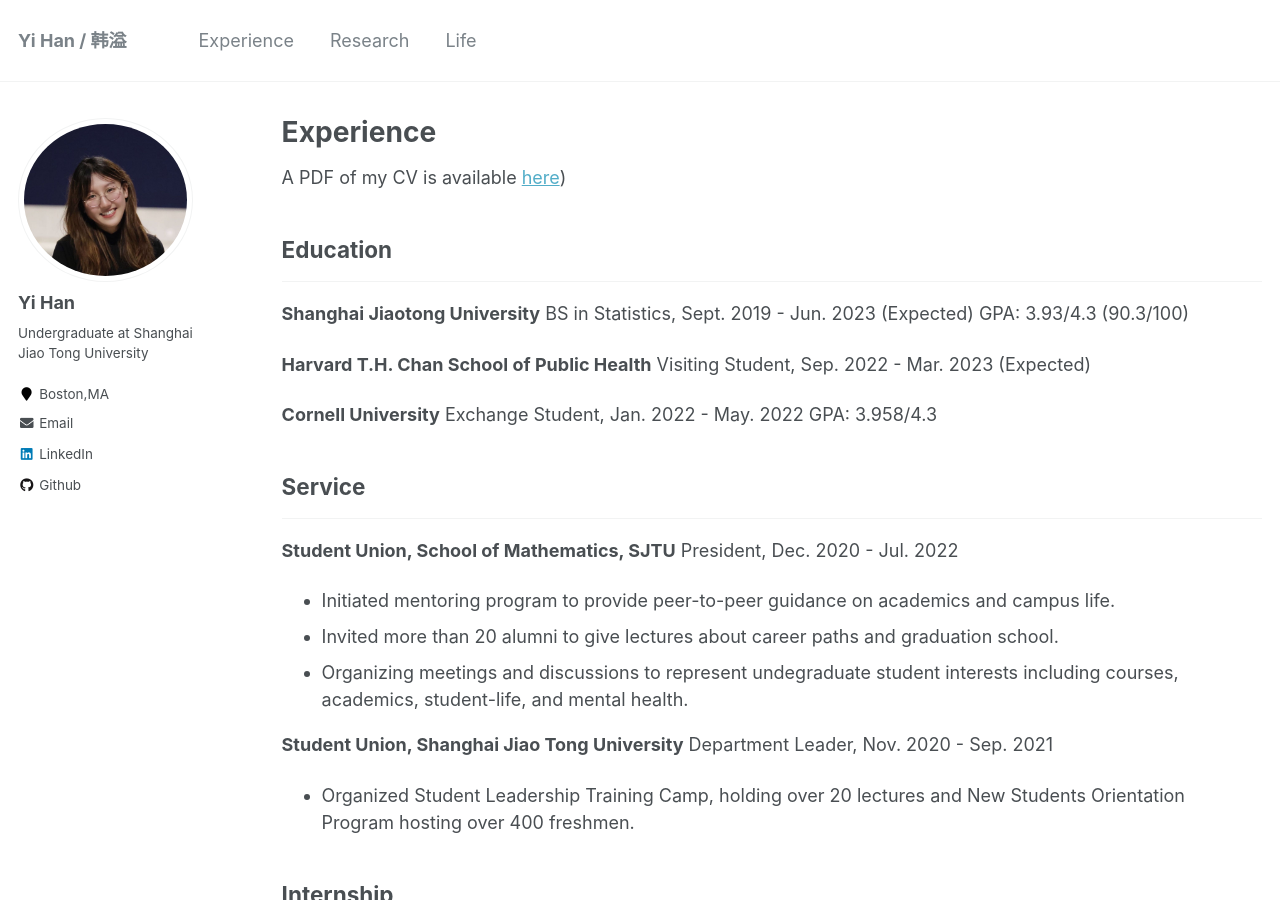
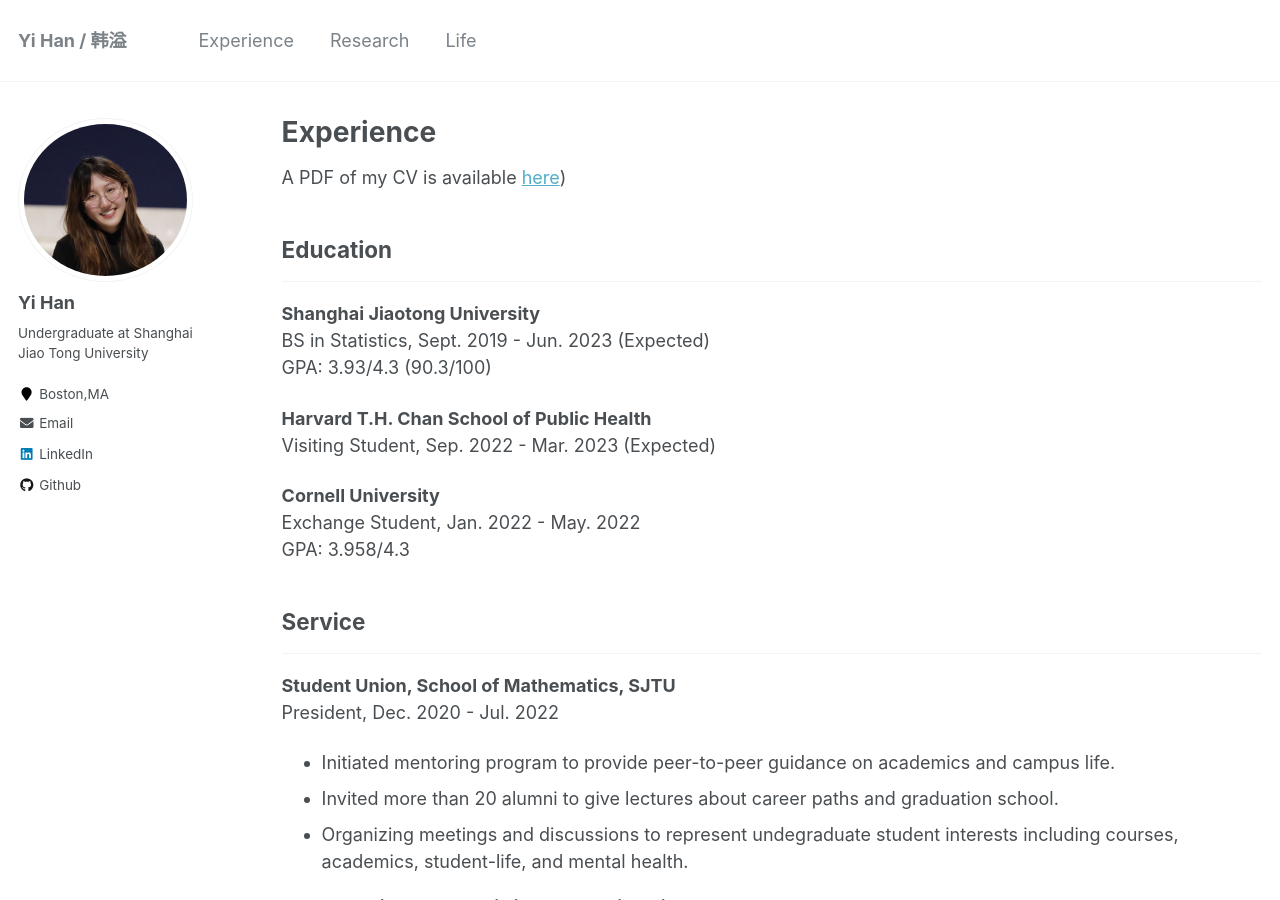
Before and after one commit to yiiihan/yiiihan.github.io, a Jekyll site: the page built from _pages/experience.md, in a window 1280 px wide and 900 px high. Built offline with Jekyll 4.4.1, drawn with Linux system fonts in a browser that asks for light colours.

```diff
--- a/_pages/experience.md
+++ b/_pages/experience.md
@@ -12,37 +12,37 @@ A PDF of my CV is available [here](http://yiiihan.github.io/files/CV_YiHan_1026.
 
 ## Education
 ---
-**Shanghai Jiaotong University**
-BS in Statistics, Sept. 2019 - Jun. 2023 (Expected)
+**Shanghai Jiaotong University** <br />
+BS in Statistics, Sept. 2019 - Jun. 2023 (Expected) <br />
 GPA: 3.93/4.3 (90.3/100)
 
-**Harvard T.H. Chan School of Public Health**
-Visiting Student, Sep. 2022 - Mar. 2023 (Expected)
+**Harvard T.H. Chan School of Public Health** <br />
+Visiting Student, Sep. 2022 - Mar. 2023 (Expected) <br />
 
-**Cornell University**
-Exchange Student, Jan. 2022 - May. 2022
+**Cornell University** <br />
+Exchange Student, Jan. 2022 - May. 2022 <br />
 GPA: 3.958/4.3
 
 
 ## Service
 ---
-**Student Union, School of Mathematics, SJTU**
+**Student Union, School of Mathematics, SJTU** <br />
 President, Dec. 2020 - Jul. 2022
 - Initiated mentoring program to provide peer-to-peer guidance on academics and campus life.
 - Invited more than 20 alumni to give lectures about career paths and graduation school.
 - Organizing meetings and discussions to represent undegraduate student interests including courses, academics, student-life, and mental health.
 
-**Student Union, Shanghai Jiao Tong University**
+**Student Union, Shanghai Jiao Tong University** <br />
 Department Leader, Nov. 2020 - Sep. 2021
 - Organized Student Leadership Training Camp, holding over 20 lectures and New Students Orientation Program hosting over 400 freshmen.
 
 ## Internship
 ---
-**Shanghai Fields Technology**
+**Shanghai Fields Technology** <br />
 Intern at the Data & Algorithm Team, Jul. 2021 - Aug. 2021
 - Performed front-end configuration to regional carbon rating related data using SQL in investment advisory system.
 - Utilized Python module to crawl statistical contents on web pages.
 
-**Huaying Securities**
+**Huaying Securities** <br />
 Intern at the Sales & Trading Department, Jan.2021 - Feb, 2022
 - Evaluated changes in interest rates, coupon rates, maturity and bond credit ratings for a bond issuance report.
```
